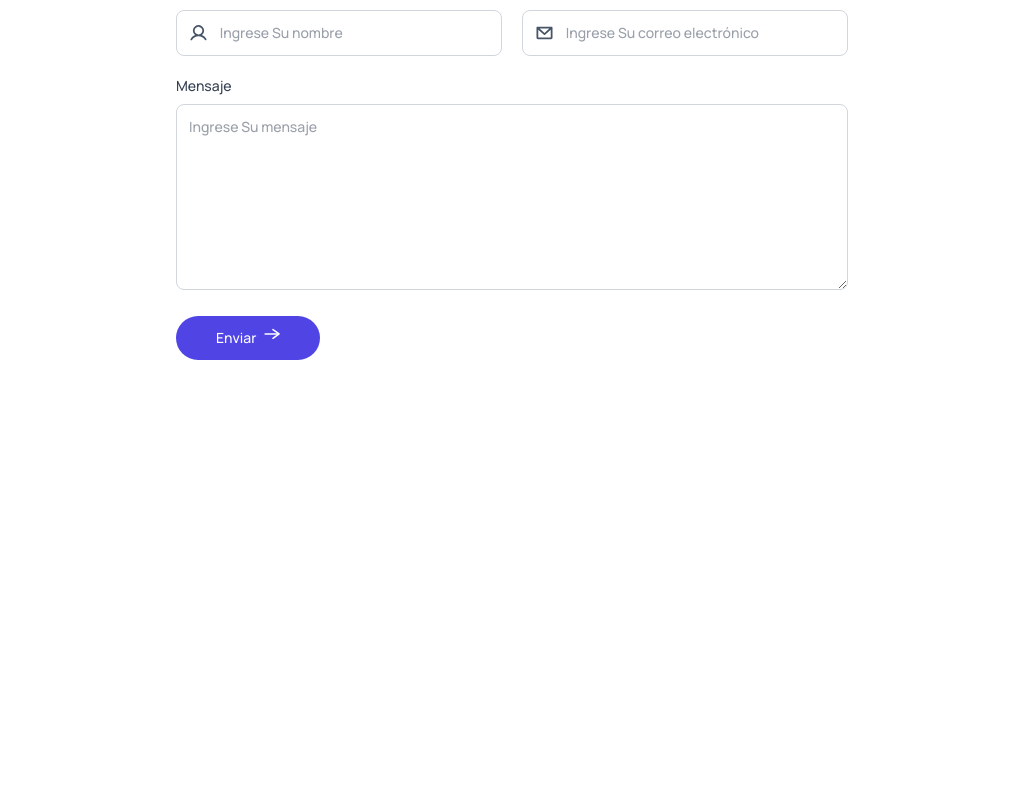
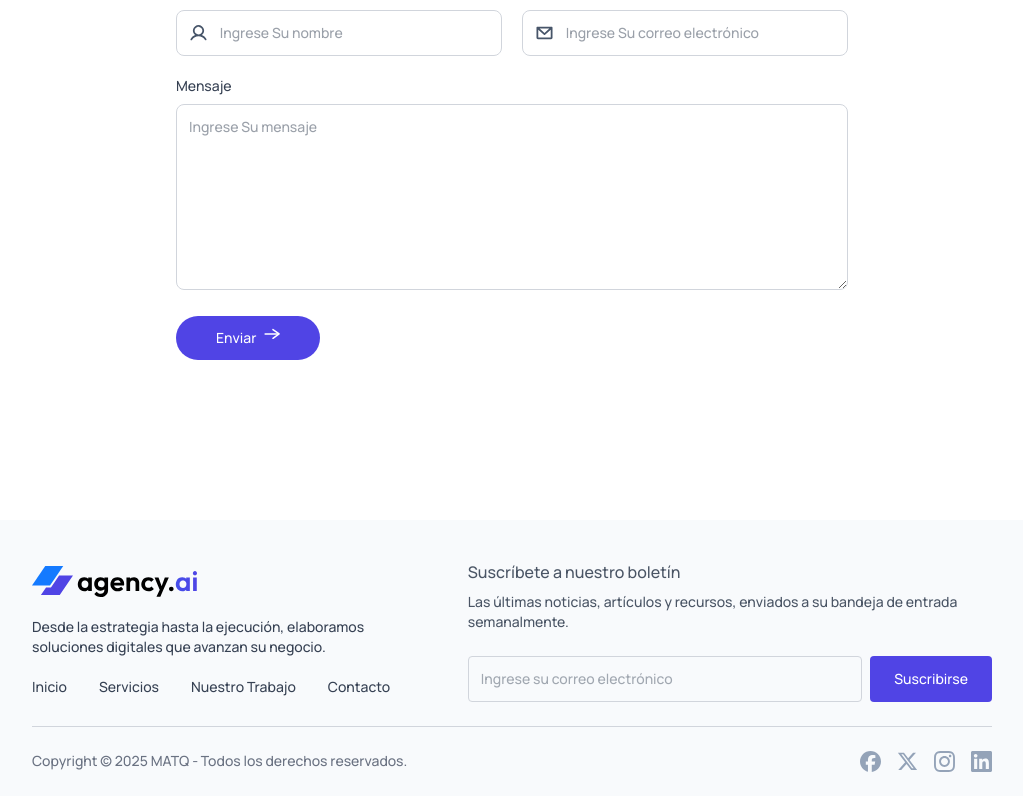
Before and after one commit to Emet-code/my-website-v0, a React (Vite) app: page / in a window 1280 px wide. Shown: the part 3329-4125 px from the top of the page, without its empty margins (128-1151 px from the left). Before the commit the page ends 3689 px from the top, so only its background shows below. Built offline with nearby package versions, Linux system fonts and the light colour scheme.

Commit message:
creación de componente footer

```diff
--- a/src/App.jsx
+++ b/src/App.jsx
@@ -7,6 +7,7 @@ import OurWork from "./components/OurWork"
 import Teams from "./components/Teams"
 import ContacUs from "./components/ContacUs"
 import { Toaster } from "react-hot-toast";
+import Footer from "./components/Footer";
 
 const App = () => {
   const [theme, setTheme] = useState(localStorage.getItem('theme') ? localStorage.getItem('theme') : 'light');
@@ -21,6 +22,7 @@ const App = () => {
       <OurWork />
       <Teams />
       <ContacUs />
+      <Footer theme={theme} />
     </div>
   )
 }
--- /dev/null
+++ b/src/components/Footer.jsx
@@ -0,0 +1,43 @@
+import assets from "../assets/assets";
+const Footer = ({theme}) => {
+  return (
+    <div className="bg-slate-50 dark:bg-gray-900 pt-10 sm:pt-10 mt-20 sm:mt-40 px-4 sm:px-10 lg:px-24 xl:px-40">
+        <div className="flex justify-between lg:items-center max-lg:flex-col gap-10">
+            <div className="space-y-5 text-sm text-gray-700 dark:text-gray-400">
+                <img src={theme === 'dark' ? assets.logo_dark : assets.logo} alt="" />
+                <p className="max-w-md">Desde la estrategia hasta la ejecución, elaboramos soluciones digitales que avanzan su negocio.</p>
+
+                <ul className="flex gap-8">
+                    <li><a className="hover:text-primary" href="#hero">Inicio</a></li>
+                    <li><a className="hover:text-primary" href="#services">Servicios</a></li>
+                    <li><a className="hover:text-primary" href="#our_work">Nuestro Trabajo</a></li>
+                    <li><a className="hover:text-primary" href="#contact">Contacto</a></li>
+                </ul>
+            </div>
+
+            <div className="text-gray-600 dark:text-gray-400">
+                <h3 className="font-semibold">Suscríbete a nuestro boletín</h3>
+                <p className="text-sm mt-2 mb-6">Las últimas noticias, artículos y recursos, enviados a su bandeja de entrada semanalmente.</p>
+                <div className="flex gap-2 text-sm">
+                    <input type="email" placeholder="Ingrese su correo electrónico" className="w-full p-3 text-sm outline-none rounded dark:text-gray-200 bg-transparent border border-gray-300 dark:border-gray-600" />
+                    <button className="bg-primary text-white rounded px-6 hover:scale-103">Suscribirse</button>
+                </div>
+            </div>
+        </div>
+
+        <hr className="border-gray-300 dark:border-gray-600 my-6" />
+
+        <div className="pb-6 text-sm text-gray-500 flex justify-center sm:justify-between gap-4 flex-wrap">
+            <p>Copyright © 2025 MATQ - Todos los derechos reservados.</p>
+            <div className="flex items-center justify-between gap-4">
+                <img src={assets.facebook_icon} alt="" />
+                <img src={assets.twitter_icon} alt="" />
+                <img src={assets.instagram_icon} alt="" />
+                <img src={assets.linkedin_icon} alt="" />
+            </div>
+        </div>
+    </div>
+  )
+}
+
+export default Footer
```
